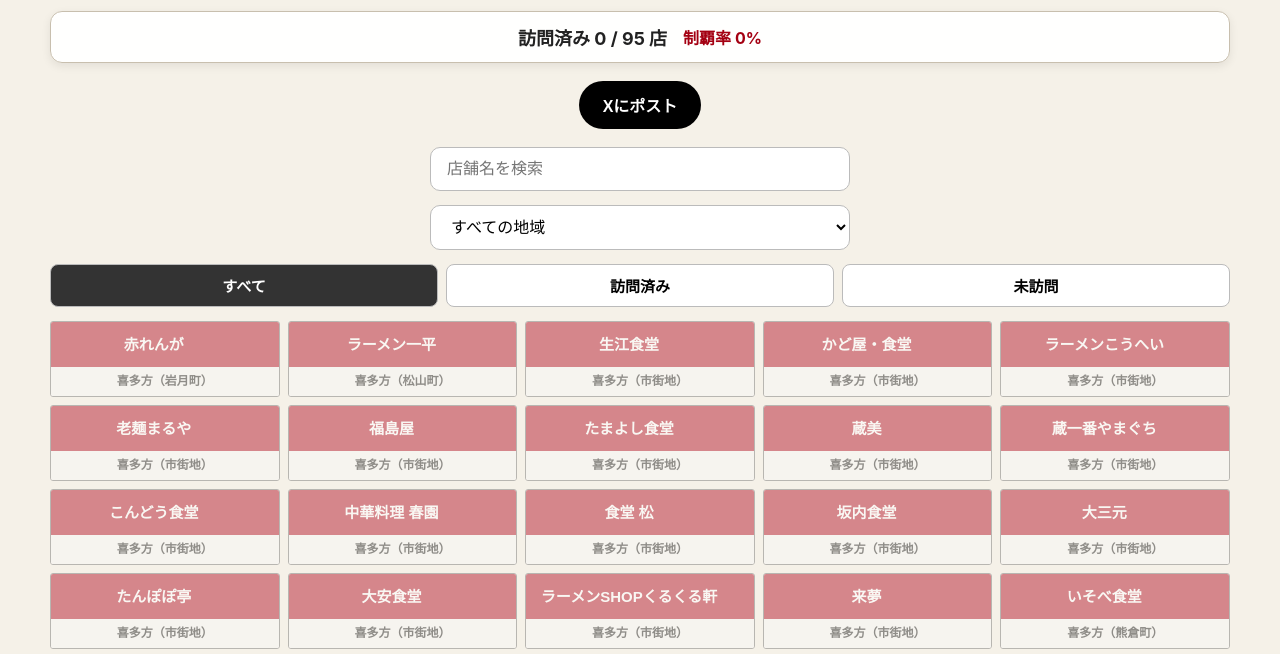
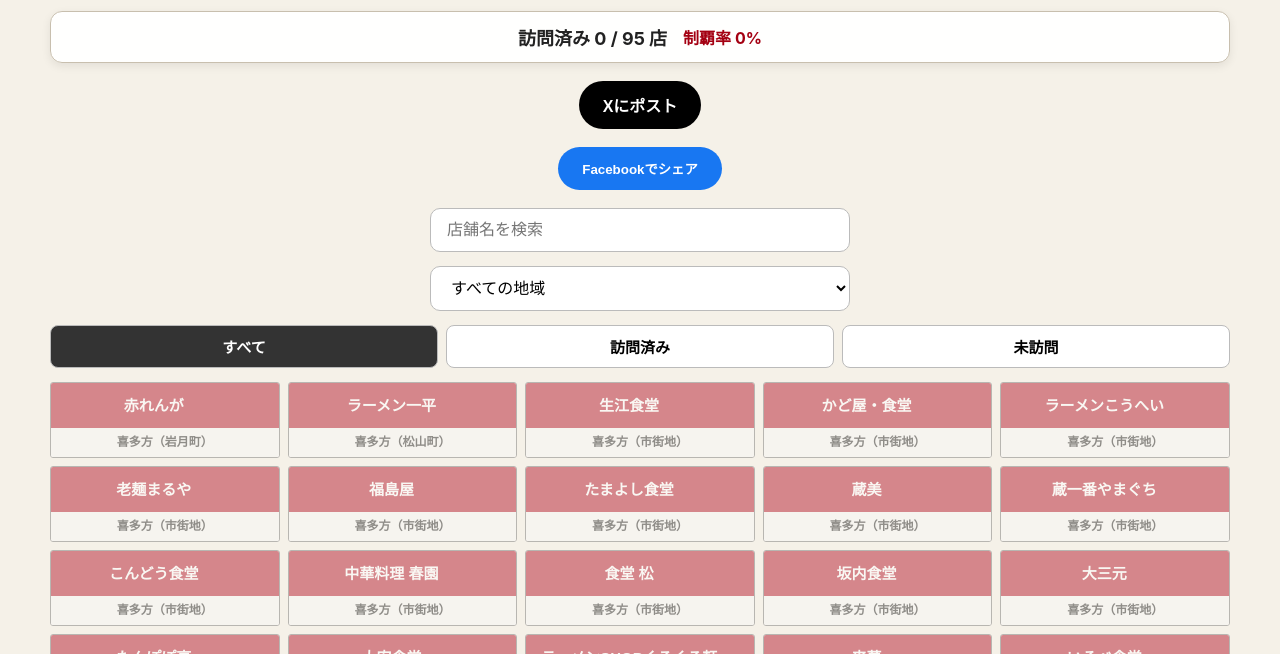
Before and after one commit to mkttuka1242-png/kitakata-ramen-app, a plain HTML site: page index.html in a window 1280 px wide. Shown: the part 113-767 px from the top of the page. Drawn offline with Linux system fonts and the light colour scheme.

Commit message:
Facebookシェアボタンを追加

```diff
--- a/app.js
+++ b/app.js
@@ -168,3 +168,11 @@ filterUnvisitedButton.addEventListener("click", () => {
     setActiveFilter(filterUnvisitedButton);
       applyFilters();
       });
+
+const facebookShareTop = document.getElementById("share-facebook-top");
+
+facebookShareTop.addEventListener("click", () => {
+const shareUrl = "https://mkttuka1242-png.github.io/kitakata-ramen-app/";
+const facebookUrl = `https://www.facebook.com/sharer/sharer.php?u=${encodeURIComponent(shareUrl)}`;
+window.open(facebookUrl, "_blank", "noopener,noreferrer");
+});
--- a/index.html
+++ b/index.html
@@ -19,6 +19,7 @@
       <span id="percent">制覇率 0%</span>
     </section>
  <button id="share-x-top" type="button">Xにポスト</button>
+ <button id="share-facebook-top" type="button">Facebookでシェア</button>
 <input id="shop-search" type="search" placeholder="店舗名を検索">
 <select id="area-filter">
   <option value="all">すべての地域</option>
--- a/style.css
+++ b/style.css
@@ -232,3 +232,15 @@
   background: #fff;
   font-size: 16px;
 }
+
+#share-facebook-top {
+display: block;
+margin: 10px auto 18px;
+padding: 12px 24px;
+border: none;
+border-radius: 999px;
+background: #1877f2;
+color: #fff;
+font-weight: bold;
+cursor: pointer;
+}
```
